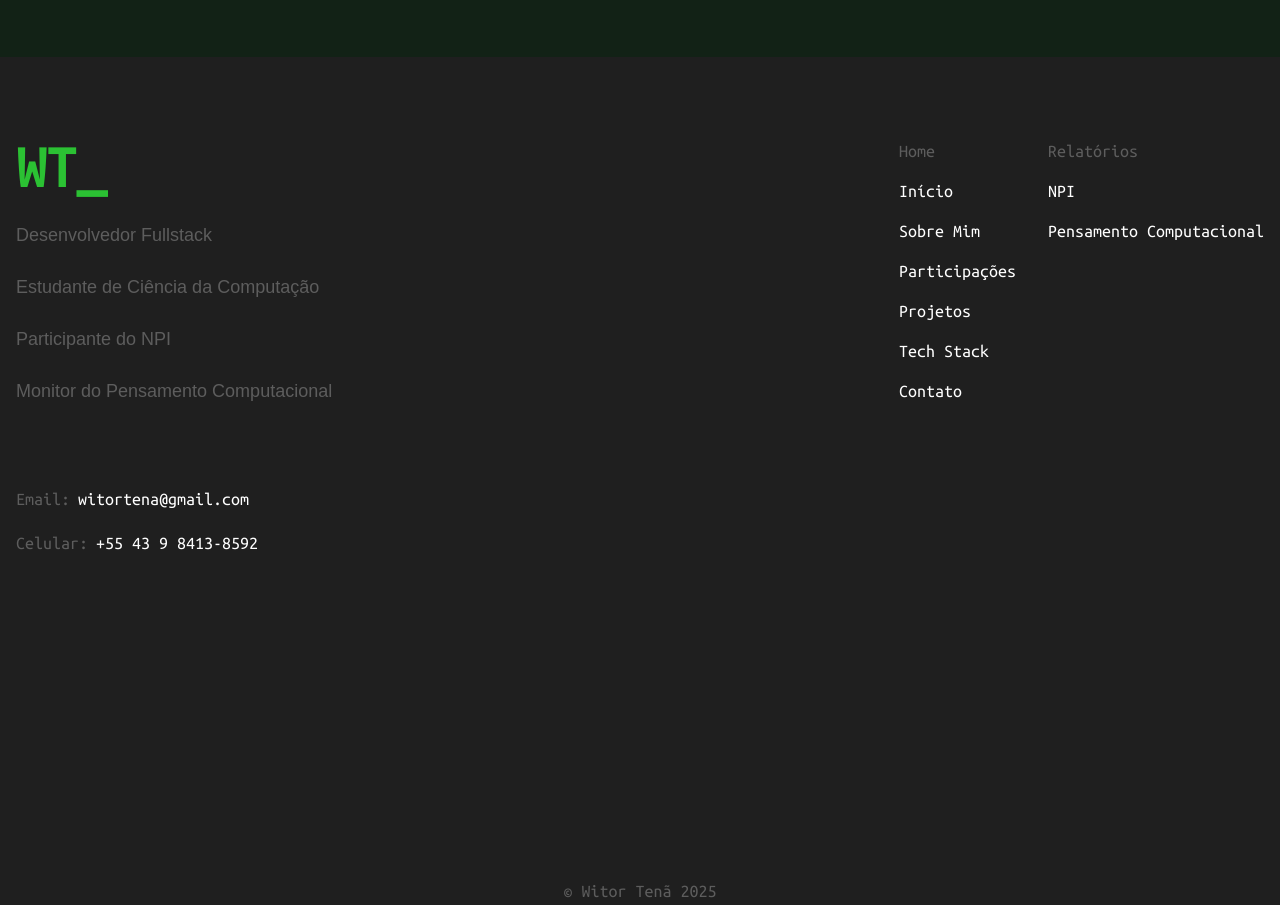
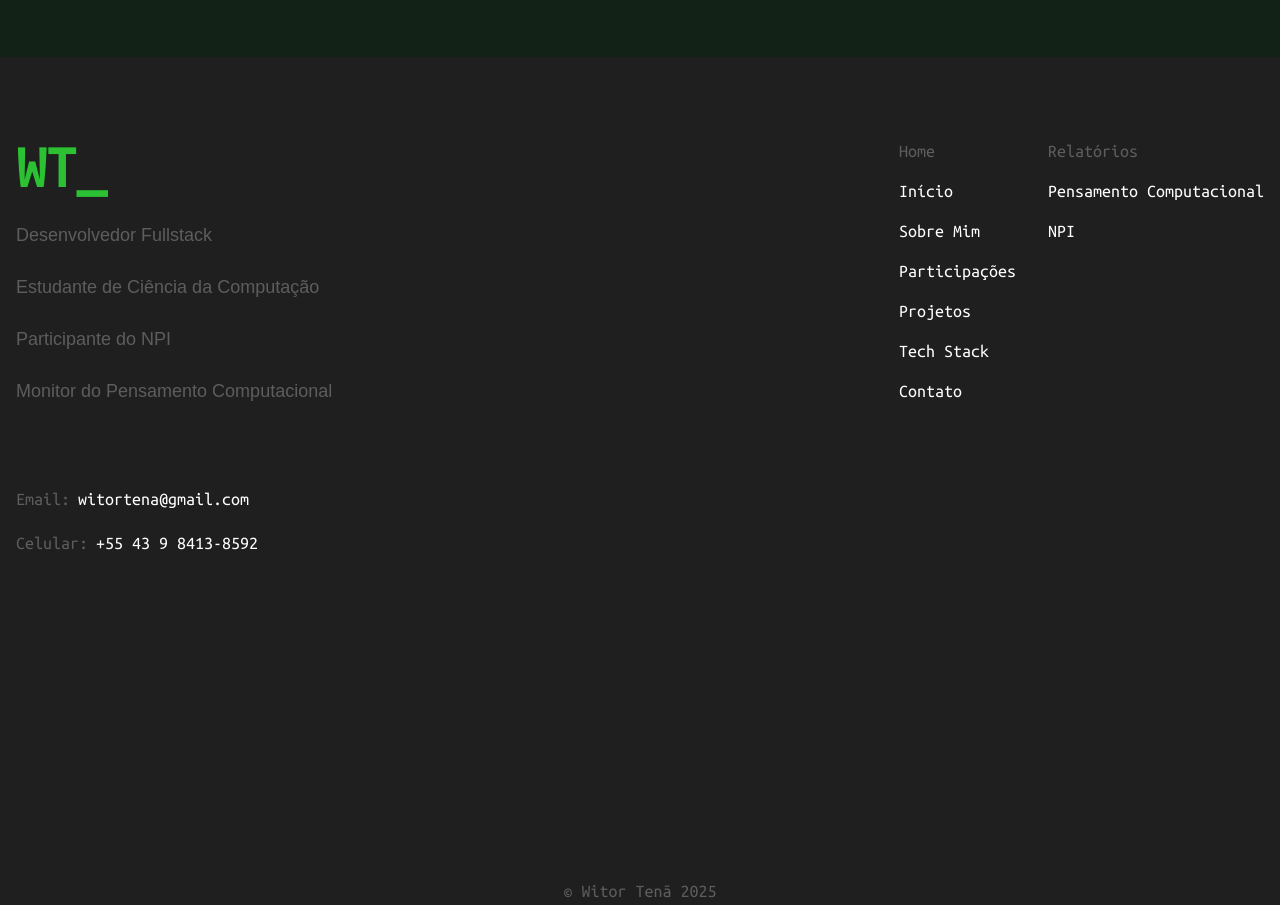
Before and after one commit to WitorDev/witortena, a Next.js app: page / in a window 1280 px wide. Shown: the part 5080-5985 px from the top of the page. Built offline with nearby package versions, Linux system fonts and the light colour scheme; a web font is replaced by a local one.

Commit message:
links for reports updated

```diff
--- a/app/components/Footer.tsx
+++ b/app/components/Footer.tsx
@@ -86,10 +86,18 @@ export default function Hero() {
             <div className="flex flex-col gap-3 text-lg text-terciary-bg">
               <h3 className="">Relatórios</h3>
               {[
-                { href: "/reports/NPI", label: "NPI" },
+                // { href: "/reports/NPI", label: "NPI" },
+                // {
+                //   href: "/reports/pensamento-computacional",
+                //   label: "Pensamento Computacional",
+                // },
                 {
-                  href: "/reports/pensamento-computacional",
+                  href: "https://portfolio-unifil.onrender.com/pensamento-computacional",
                   label: "Pensamento Computacional",
+                },
+                {
+                  href: "https://portfolio-unifil.onrender.com/NPI",
+                  label: "NPI",
                 },
               ].map((link, index) => (
                 <Link
```
